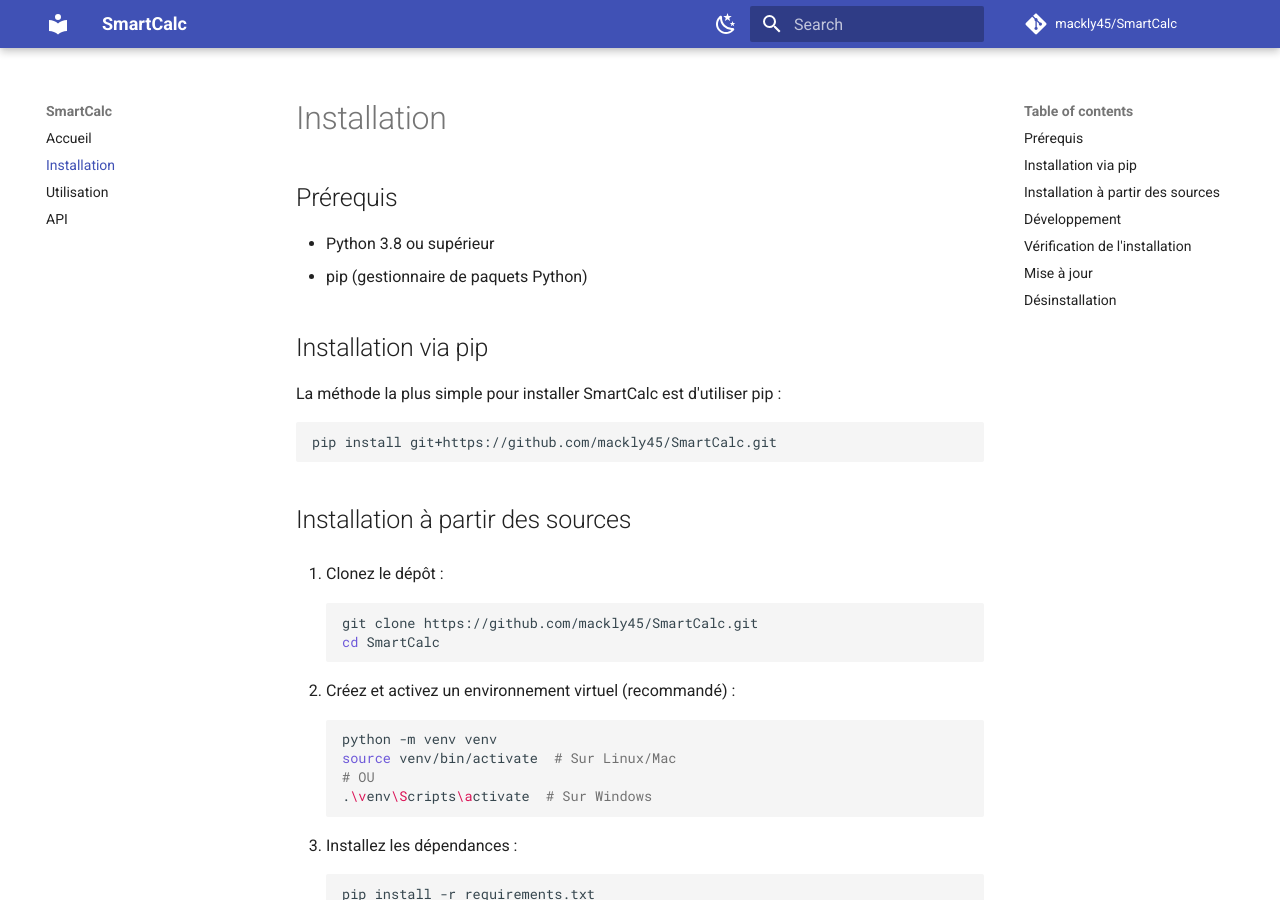
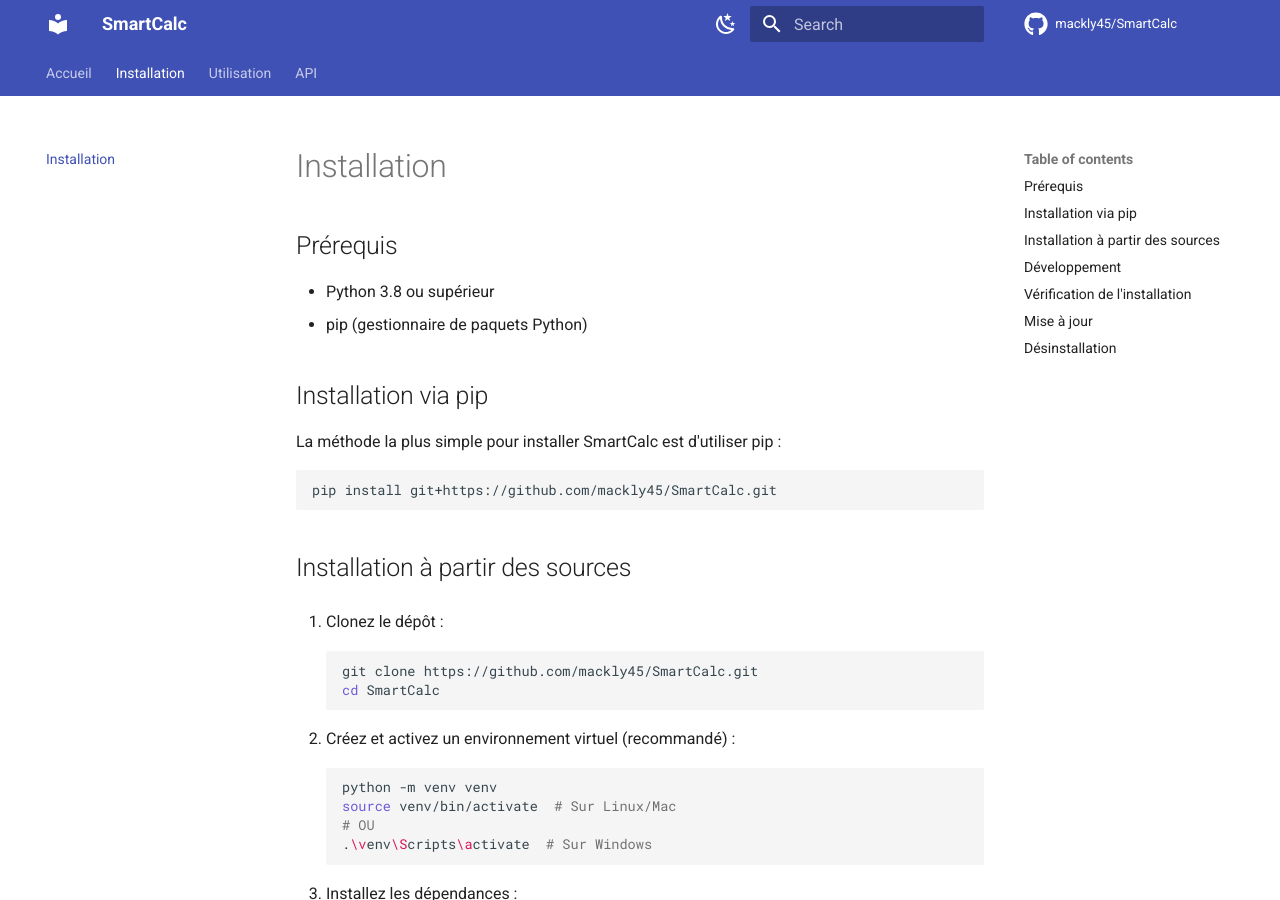
Before and after one commit to mackly45/SmartCalc, an MkDocs documentation site: the page built from docs/installation.md, in a window 1280 px wide and 900 px high. Built offline with MkDocs 1.6.1 and Material for MkDocs 9.7.7, drawn with Linux system fonts in a browser that asks for light colours; comment, search, counter and statistics services are not loaded; the version menu is left out.

Commit message:
0.5.3
CI/CD

```diff
--- a/mkdocs.yml
+++ b/mkdocs.yml
@@ -2,8 +2,14 @@
 site_description: Une calculatrice scientifique avancée
 site_author: Votre Nom
 
+# Thème Material for MkDocs
 theme:
   name: material
+  features:
+    - navigation.tabs
+    - navigation.sections
+    - header.autohide
+    - navigation.top
   palette:
     - scheme: default
       primary: indigo
@@ -15,34 +21,68 @@
       toggle:
         icon: material/weather-sunny
         name: Switch to light mode
+  font:
+    text: Roboto
+    code: Roboto Mono
+  icon:
+    repo: fontawesome/brands/github
+  favicon: assets/images/favicon.png
 
+# Informations du dépôt
 repo_name: mackly45/SmartCalc
 repo_url: https://github.com/mackly45/SmartCalc
 
+# Configuration des dossiers
 docs_dir: docs
 site_dir: site
 
+# Navigation
 nav:
   - Accueil: index.md
   - Installation: installation.md
   - Utilisation: usage.md
   - API: api.md
 
+# Extensions Markdown
 markdown_extensions:
   - admonition
-  - codehilite
+  - codehilite:
+      guess_lang: false
   - toc:
       permalink: true
   - pymdownx.arithmatex
-  - pymdownx.highlight
+  - pymdownx.highlight:
+      anchor_linenums: true
   - pymdownx.superfences
-  - pymdownx.tabbed
+  - pymdownx.tabbed:
+      alternate_style: true
   - pymdownx.tilde
+  - pymdownx.emoji:
+      emoji_index: !!python/name:materialx.emoji.twemoji
+      emoji_generator: !!python/name:materialx.emoji.to_svg
 
+# Plugins
 plugins:
   - search
-  - mkdocstrings
-  - mkdocs-material
+  - mkdocstrings:
+      default_handler: python
+      handlers:
+        python:
+          options:
+            docstring_style: google
+            show_root_heading: true
+            show_source: true
+  - material/extensions/versioning
 
+# CSS personnalisé
 extra_css:
   - css/extra.css
+
+# Paramètres supplémentaires
+extra:
+  version:
+    provider: mike
+
+# Configuration du build
+strict: true
+use_directory_urls: true
```
Also changed, not shown: requirements-docs.txt (added, +9 -0 lines), 2 other files.
